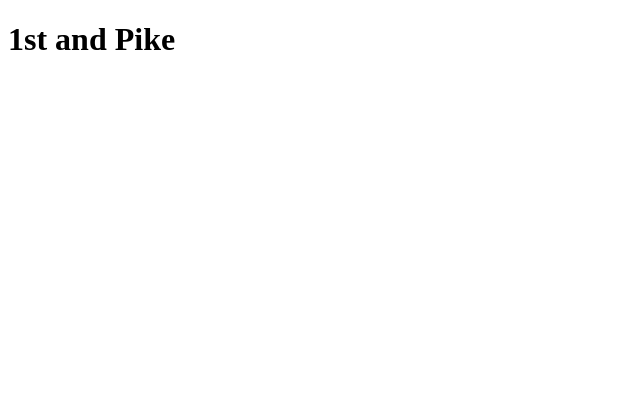
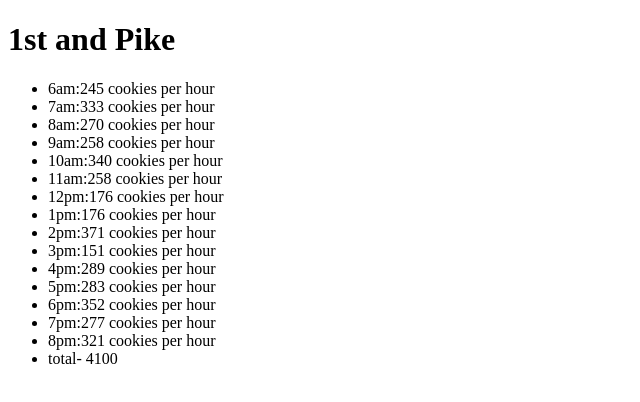
Before and after one commit to drkrieger1/cookie-stand, a plain HTML site: page sales.html in a window 1280 px wide. Shown: the whole page, without its empty margins (0-640 px from the left). Drawn offline with Linux system fonts and the light colour scheme.

Commit message:
Out of the woods/pike/done

```diff
--- a/app.js
+++ b/app.js
@@ -2,21 +2,42 @@
 var hrPd = ['6am','7am','8am','9am','10am','11am','12pm','1pm','2pm','3pm','4pm','5pm','6pm','7pm','8pm'];
 
 var pike = {
-  minCustPrHr: 23,
-  maxCustPrHr: 65,
-  avgCookiesPerCust: 6.3,
-  customersEachHour: [],
-  cookiesEachHour: [],
-  totalCookiesPerDay:0,
-  //(methods to calculate customer and cookie totals)
-  //(method to calculate customers per hour)
-  random: function(min,max){
-    return (Math.floor(Math.random()* (max - min + 1)) + min);
+  minCust: 23,
+  maxCust: 65,
+  avgCookies: 6.3,
+  cookiesPrHr:[],
+  custPh: function(minCust,maxCust){
+    return (Math.floor(Math.random()* (this.maxCust - this.minCust + 1)) + this.minCust);
   },
-  ckPrh: function(){
-    var rand = this.random(this.minCustPrHr,maxCustPrHr);
-    var prD = ((rand * avgCookiesPerCust) /15);
+  cookiesPerH: function(){
+    for(var i = 0; i < hrPd.length; i++){
+      var cookiesPer = Math.floor(this.avgCookies * this.custPh());
+      this.cookiesPrHr.push(cookiesPer);
+    }
+    return this.cookiesPrHr;
+  },
+  cookiesPerDay: function(){
+    var total = 0;
+    for(var i = 0; i < this.cookiesPrHr.length; i++){
+      total += this.cookiesPrHr[i];
+    }
+    return total;
+  },
+  render: function(){
+    var pikeUL = document.getElementById('pike');
+    for(var i = 0; i < hrPd.length; i++){
+     var liEl = document.createElement('li');
+     liEl.textContent = hrPd[i] + ':' + pike.cookiesPrHr[i] + ' cookies per hour';
+     pikeUL.appendChild(liEl);
+    }
+    var total = document.getElementById('pike');
+    var liEl = document.createElement('li');
+    liEl.textContent = 'total- ' + pike.cookiesPerDay(total);
+    total.appendChild(liEl);
 
   }
+};
 
-}
+pike.custPh();
+pike.cookiesPerH();
+pike.render();
```
Also changed, not shown: index.html (+1 -1 lines).
